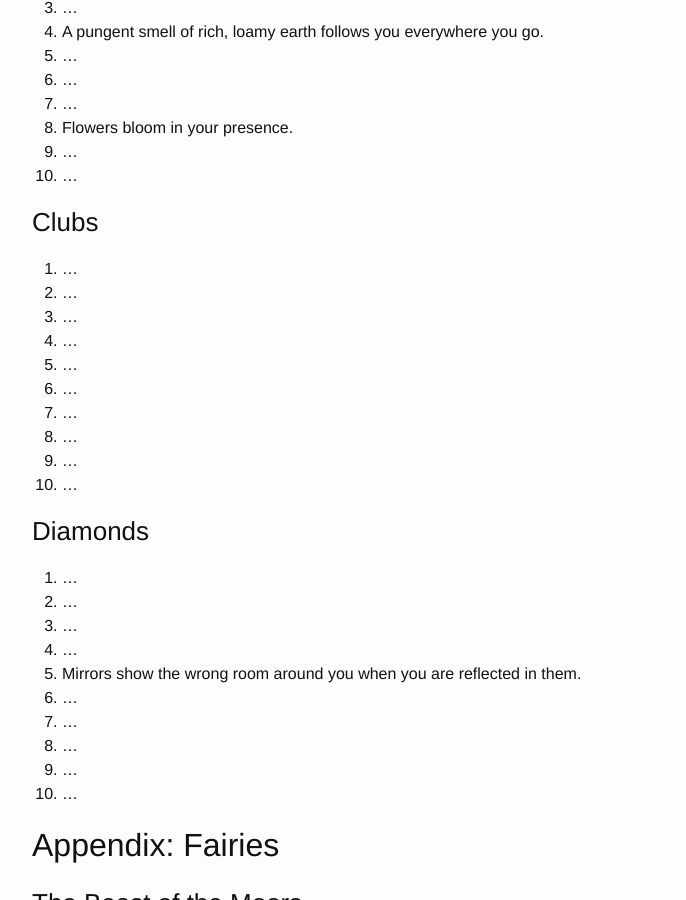
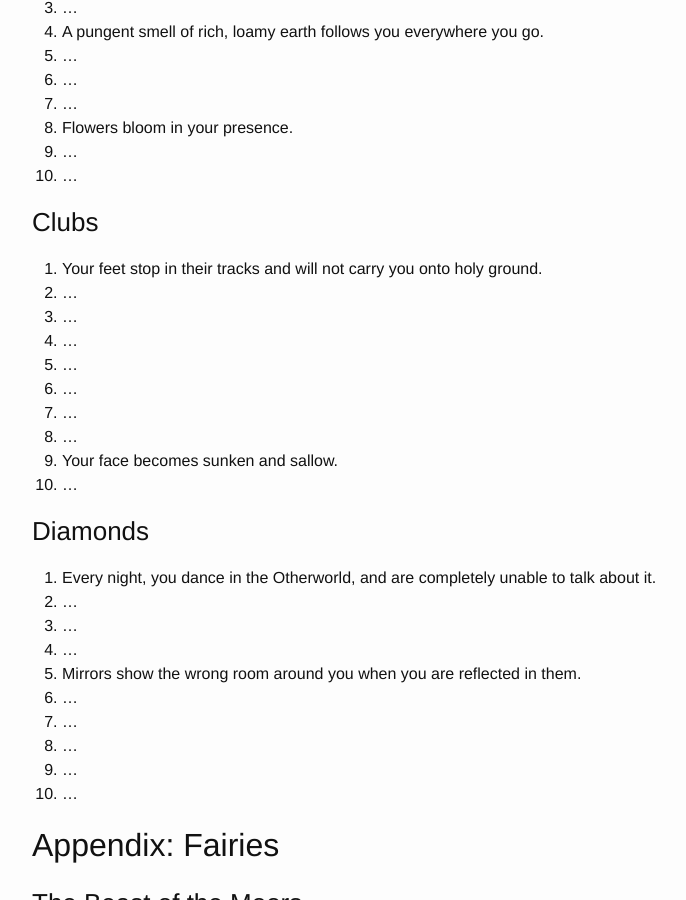
Before and after one commit to wlonk/arcadia, a Jekyll site: the page built from rules/index.md, in a window 1280 px wide and 900 px high, scrolled down 23277 px. Shown: the whole window, without its empty margins (238-924 px from the left). Built offline with Jekyll 4.4.1, drawn with Linux system fonts in a browser that asks for light colours; some web fonts are replaced.

Commit message:
More marks.

```diff
--- a/rules/index.md
+++ b/rules/index.md
@@ -1065,7 +1065,7 @@ To break this spell, throw salt at the spirit.
 
 ### Clubs
 
- 1. ...
+ 1. Your feet stop in their tracks and will not carry you onto holy ground.
  2. ...
  3. ...
  4. ...
@@ -1073,12 +1073,13 @@ To break this spell, throw salt at the spirit.
  6. ...
  7. ...
  8. ...
- 9. ...
+ 9. Your face becomes sunken and sallow.
  10. ...
 
 ### Diamonds
 
- 1. ...
+ 1. Every night, you dance in the Otherworld, and are completely unable to talk
+    about it.
  2. ...
  3. ...
  4. ...
```
